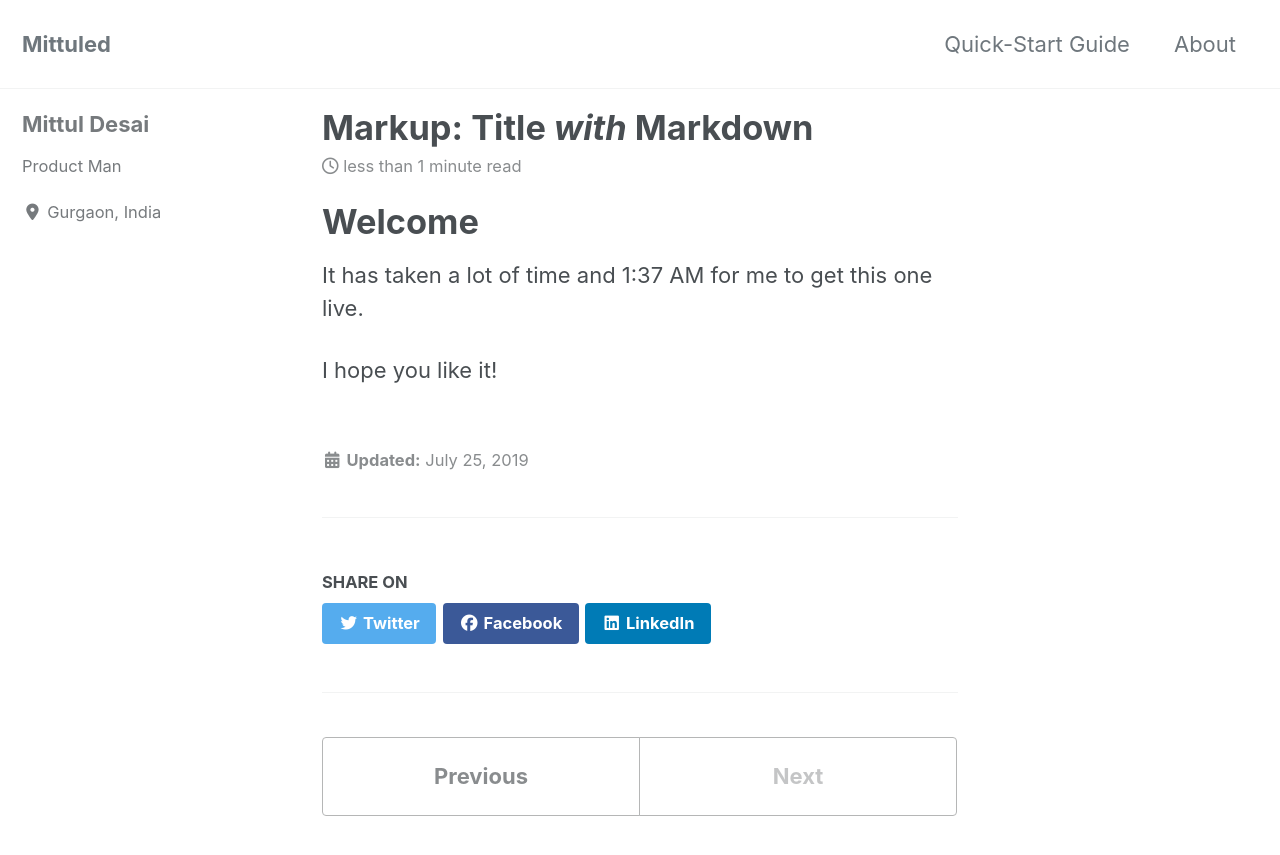
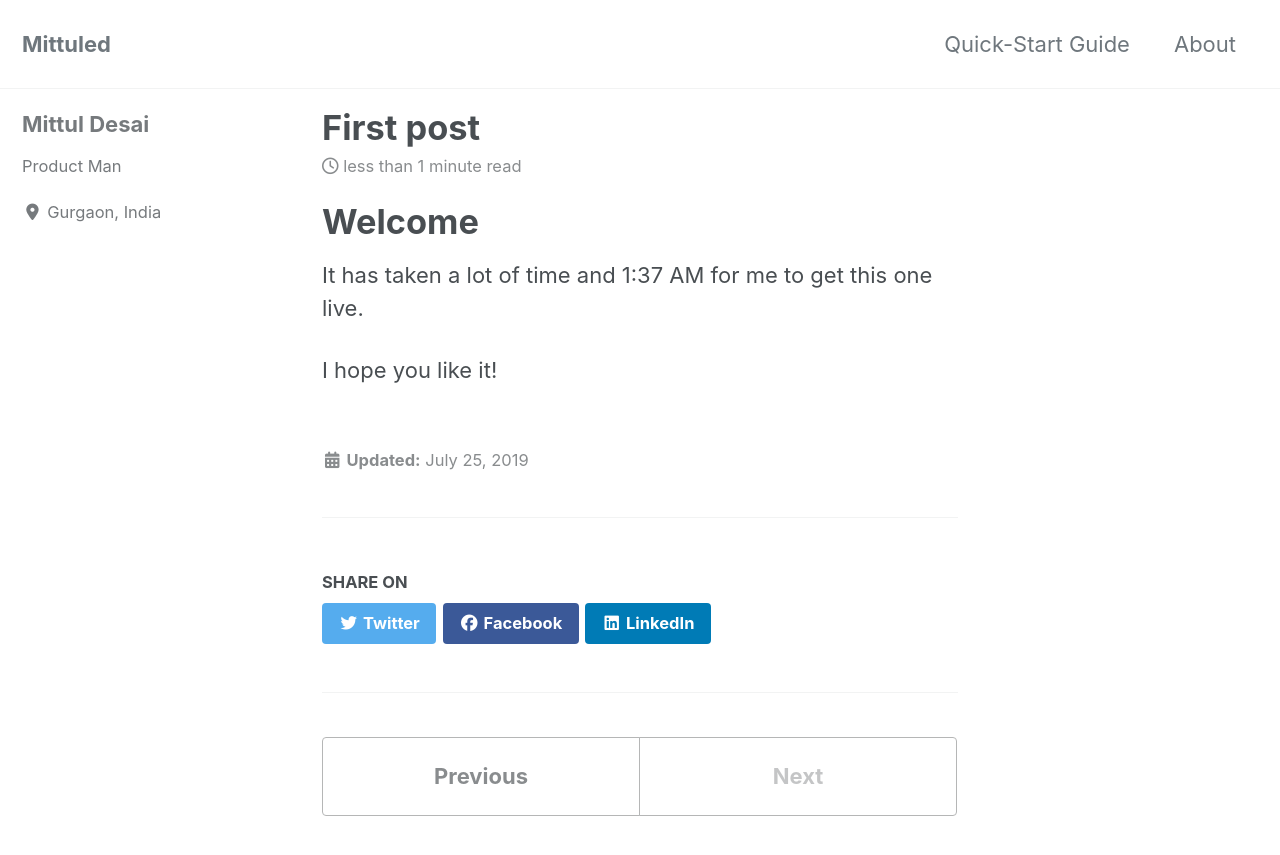
Before and after one commit to mittuled/min-mistakes, a Jekyll site: the page built from _posts/2019-07-25-first-post.md, in a window 1280 px wide and 900 px high. Shown: the top 855 px of the window. Built offline with Jekyll 4.4.1, drawn with Linux system fonts in a browser that asks for light colours; cached includes are drawn as plain includes; nearby versions of some CDN libraries.

Commit message:
Update 2019-07-25-first-post.md

```diff
--- a/_posts/2019-07-25-first-post.md
+++ b/_posts/2019-07-25-first-post.md
@@ -1,5 +1,5 @@
 ---
-title: "Markup: Title *with* **Markdown**"
+title: "First post"
 author_profile: true
 ---
 
```
